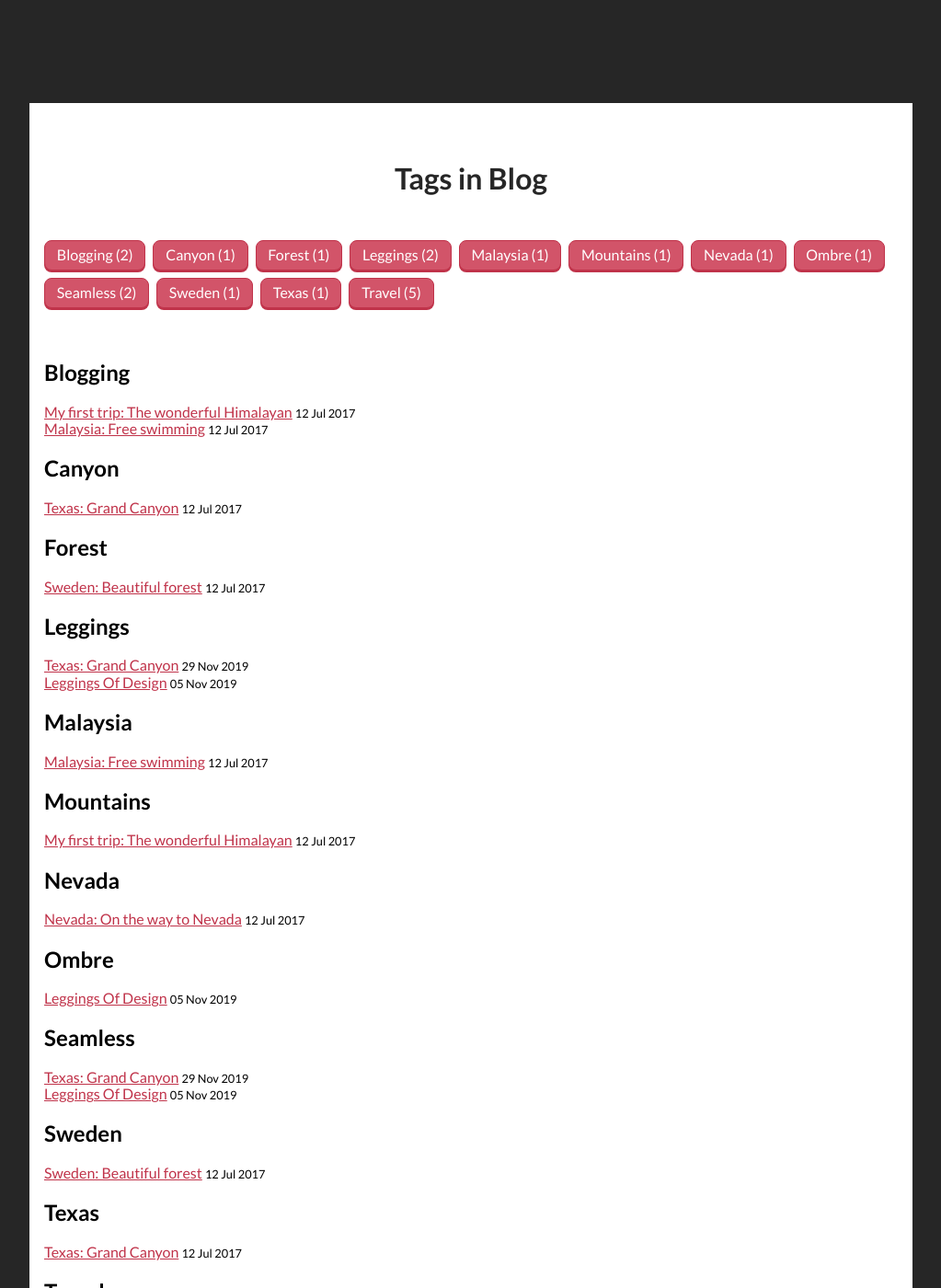
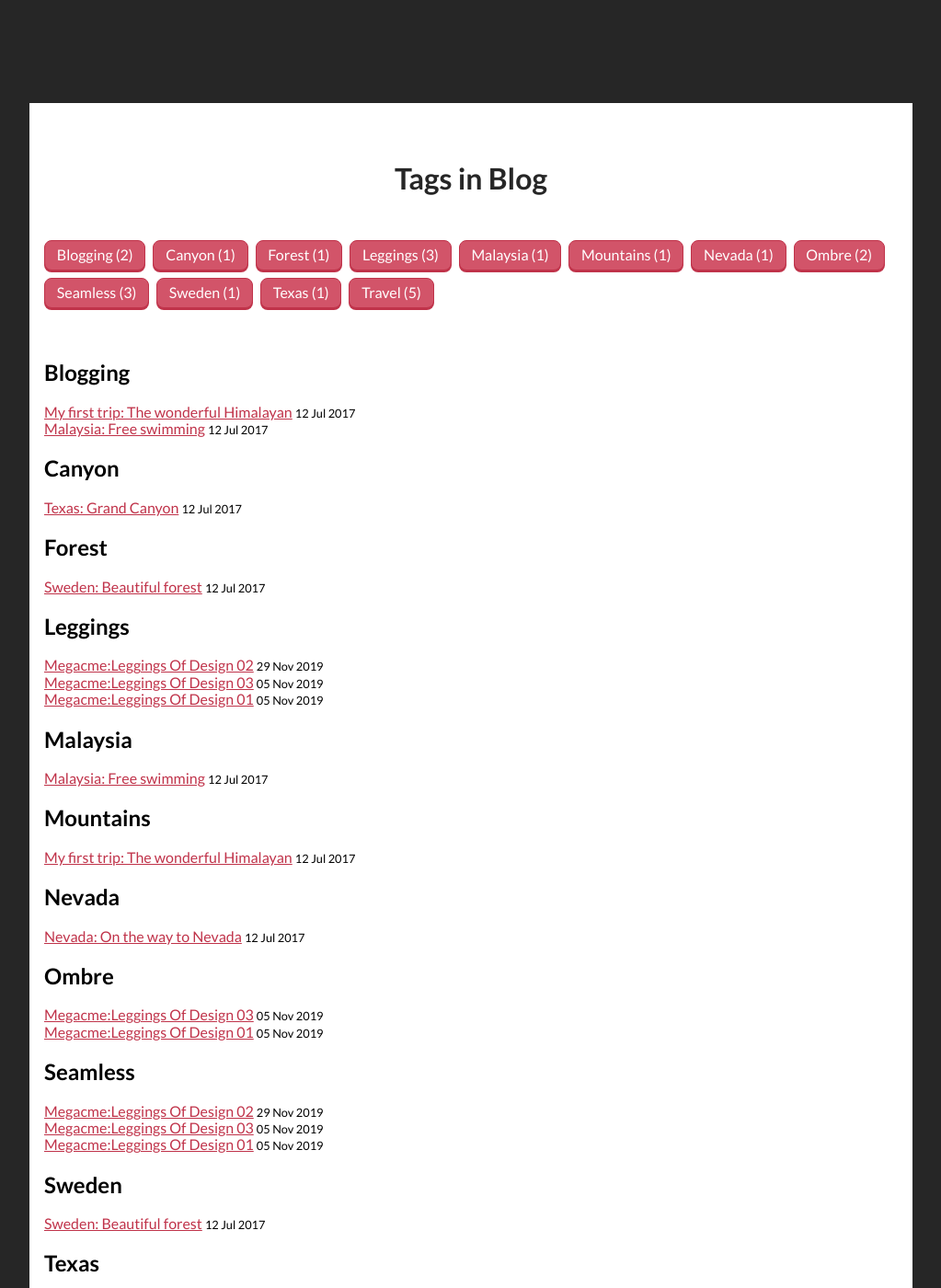
Before and after one commit to sxy-jingyuan/sxy-jingyuan.github.io, a Jekyll site: the page built from _pages/tags.html, in a window 1280 px wide and 1400 px high. Shown: the whole window at 92% size, without its empty margins (128-1151 px from the left). Built offline with Jekyll 4.4.1, drawn with Linux system fonts in a browser that asks for light colours.

Commit message:
leggings 3
leggings 3

```diff
--- /dev/null
+++ b/_posts/2019-11-29-leggings-01.markdown
@@ -0,0 +1,10 @@
+---
+layout: post
+title: "Megacme:Leggings Of Design 01"
+img: legging-megacme-1.jpg # Add image post (optional)
+img_1: legging-megacme-1-1.jpg # Add image post (optional)
+img_2: legging-megacme-1-2.jpg # Add image post (optional)
+date: 2019-11-05 12:55:00 +0300
+description: You’ll find this post in your `_posts` directory. Go ahead and edit it and re-build the site to see your changes. # Add post description (optional)
+tag: [Leggings, Seamless,Ombre]
+---
--- a/_posts/2019-11-29-leggings-02.markdown
+++ b/_posts/2019-11-29-leggings-02.markdown
@@ -1,6 +1,6 @@
 ---
 layout: post
-title: "Texas: Grand Canyon"
+title: "Megacme:Leggings Of Design 02"
 img: legging-megacme-2.jpg # Add image post (optional)
 img_1: legging-megacme-2-1.jpg # Add image post (optional)
 img_2: legging-megacme-2-2.jpg # Add image post (optional)
--- a/_posts/2019-11-29-the-legging-01.markdown
+++ b/_posts/2019-11-29-leggings-03.markdown
@@ -1,9 +1,9 @@
 ---
 layout: post
-title: "Leggings Of Design"
-img: legging-megacme-1.jpg # Add image post (optional)
-img_1: legging-megacme-1-1.jpg # Add image post (optional)
-img_2: legging-megacme-1-2.jpg # Add image post (optional)
+title: "Megacme:Leggings Of Design 03"
+img: legging-megacme-3.jpg # Add image post (optional)
+img_1: legging-megacme-3-1.jpg # Add image post (optional)
+img_2: legging-megacme-3-2.jpg # Add image post (optional)
 date: 2019-11-05 12:55:00 +0300
 description: You’ll find this post in your `_posts` directory. Go ahead and edit it and re-build the site to see your changes. # Add post description (optional)
 tag: [Leggings, Seamless,Ombre]
```
Also changed, not shown: assets/img/legging-megacme-3-1.jpg (added), assets/img/legging-megacme-3-2.jpg (added), assets/img/legging-megacme-3.jpg (added).
